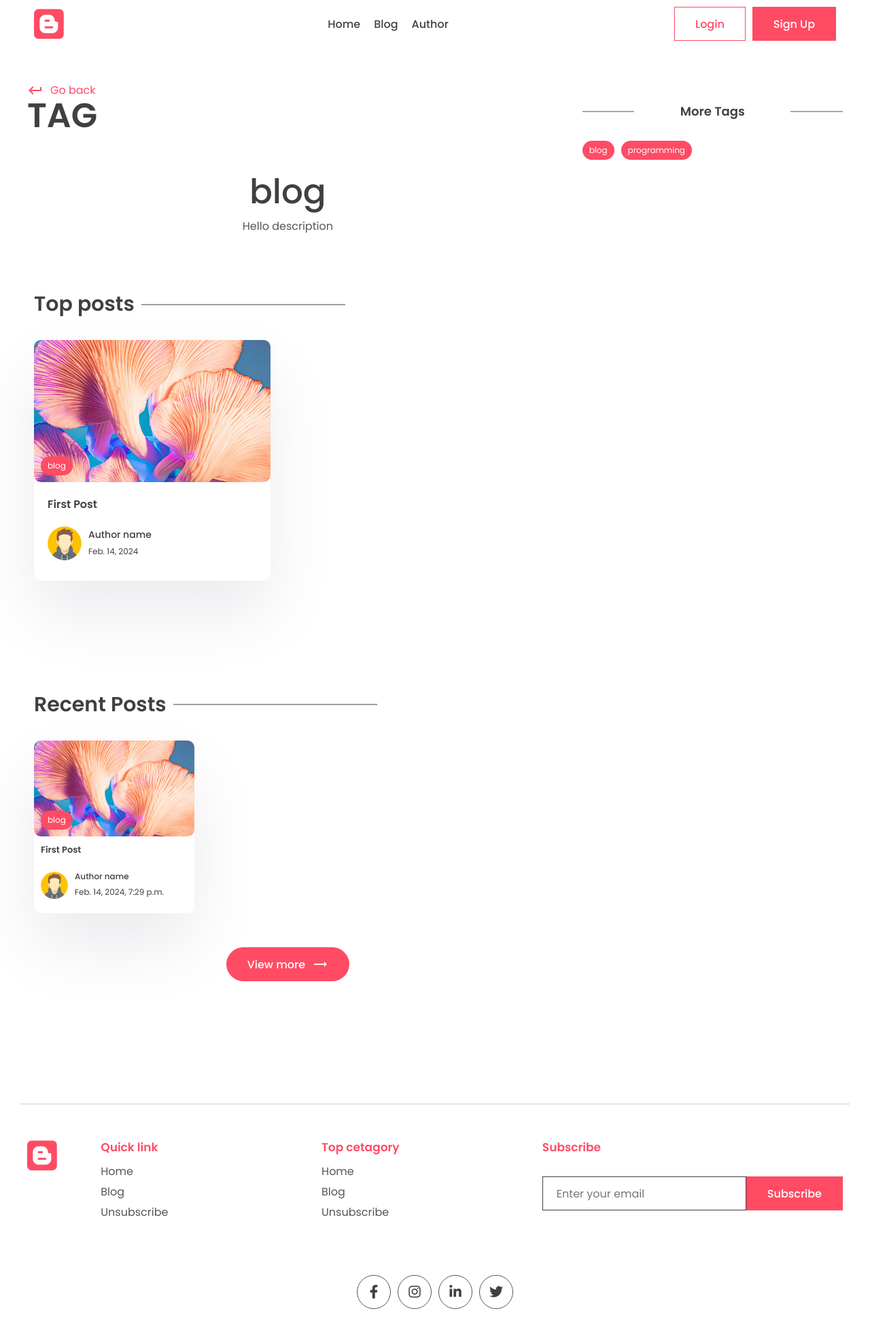
After one commit to sevvalozgerr/DjangoBlogApp, a Django app: page /tag/blog in a window 1280 px wide. The commit adds this page. Shown: the whole page at 68% size. Run offline with Django 5.2, Linux system fonts and the light colour scheme; data comes from the database, SQL or seed files in the repository; both versions use the stored data as it was after the commit; some libraries are stand-ins or nearby versions.

Commit message:
Builded tags page

```diff
--- a/BlogApp/app/templates/app/post.html
+++ b/BlogApp/app/templates/app/post.html
@@ -56,7 +56,7 @@
                     </p>
                     <div class="blog-tags">
                     {% for tag in post.tags.all %}
-                      <div class="tag">{{tag.name}}</div>
+                      <a href = {% url 'tag_page' tag.slug%} class="tag">{{tag.name}}</a>
                     {% endfor %}
                     </div>
                     <div class="social-share">
--- /dev/null
+++ b/BlogApp/app/templates/app/tag.html
@@ -0,0 +1,118 @@
+{% extends "base.html" %}
+{% block title %}Blog | {{tag.name}} {% endblock title %}
+{% block content %}
+      <div class="container">
+        <div class="layout">
+          <!-- left layout -->
+          <div class="left">
+            <div class="page-top">
+              <div class="top flex">
+                <div class="page-name">
+                  <a href="#" class="learn">
+                    <span class="material-icons"> keyboard_return </span> Go
+                    back
+                  </a>
+                  <h1>Tag</h1>
+                </div>
+              </div>
+            </div>
+
+            <center>
+              <div class="typo">
+                <h1 class="title">{{tag.name}}</h1>
+                <p>
+                  {{tag.description}}
+                </p>
+              </div>
+            </center>
+            <section class="sp">
+              <div class="container">
+                <h1 class="sec-title">Top posts</h1>
+                <div class="grid-2 blog">
+                    {% for post in top_posts %}
+                  <!-- card -->
+                  <a href="{% url 'post_page' post.slug %}">
+                    <div class="card">
+                      <div class="post-img">
+                        <img src="{{post.image.url}}" alt="" />
+                        <div class="tag">{{post.tags.all.0.name}}</div>
+                      </div>
+                      <div class="card-content">
+                        <h3>
+                          {{post.title}}
+                        </h3>
+                        <div class="author">
+                          <div class="profile-pic">
+                            <img src="../images/author.svg" alt="" />
+                          </div>
+                          <div class="details">
+                            <p>Author name</p>
+                            <small>{{post.last_updated | date}}</small>
+                          </div>
+                        </div>
+                      </div>
+                    </div>
+                  </a>
+                  <!-- card end-->
+                  {% endfor  %}
+                </div>
+              </div>
+            </section>
+            <section class="sp">
+              <div class="container">
+                <h1 class="sec-title">Recent Posts</h1>
+                <div class="grid-3 blog-grid">
+                    {% for post in recent_posts %}
+                  <!-- card -->
+                  <a href="{% url 'post_page' post.slug %}">
+                    <div class="card">
+                      <div class="post-img">
+                        <img src="{{post.image.url}}" alt="" />
+                        <div class="tag">{{post.tags.all.0.name}}</div>
+                      </div>
+                      <div class="card-content">
+                        <h3>
+                          {{post.title}}
+                        </h3>
+                        <div class="author">
+                          <div class="profile-pic">
+                            <img src="../images/author.svg" alt="" />
+                          </div>
+                          <div class="details">
+                            <p>Author name</p>
+                            <small>{{post.last_updated}}</small>
+                          </div>
+                        </div>
+                      </div>
+                    </div>
+                  </a>
+                  <!-- card end-->
+                  {% endfor %}
+                </div>
+                <center>
+                  <button class="btn btn-primary rounded view">
+                    View more
+                    <span class="material-icons"> trending_flat </span>
+                  </button>
+                </center>
+              </div>
+            </section>
+          </div>
+          <!-- left layout end -->
+
+          <!-- right layout -->
+          <div class="right">
+            <div class="block">
+              <h2 class="title2">More Tags</h2>
+              <div class="blog-tags">
+                {% for tag in tags %}
+                <a href = "{% url 'tag_page' tag.slug %}" class="tag">{{tag.name}}</a>
+                {% endfor %}
+              </div>
+            </div>
+          </div>
+          <!-- right layout end -->
+        </div>
+      </div>
+
+      {% endblock content %}
--- a/BlogApp/app/urls.py
+++ b/BlogApp/app/urls.py
@@ -4,5 +4,6 @@ from . import views
 
 urlpatterns = [
     path("", views.index, name="index"),
-    path('post/<slug:slug>', views.post_page, name='post_page')
+    path('post/<slug:slug>', views.post_page, name='post_page'),
+    path('tag/<slug:slug>', views.tag_page, name='tag_page')
 ]
--- a/BlogApp/app/views.py
+++ b/BlogApp/app/views.py
@@ -2,7 +2,7 @@ from django.shortcuts import render
 from app.forms import CommentForm, SubscribeForm
 from django.http import HttpResponseRedirect
 from django.urls import reverse
-from app.models import Comments, Post
+from app.models import Comments, Post, Tag
 
 # Create your views here.
 def index(request):
@@ -65,3 +65,14 @@ def post_page(request, slug):
     post.save()
     context = {'post':post,'form': form, 'comments':comments}
     return render(request, 'app/post.html', context)
+
+
+def tag_page(request, slug):
+    tag= Tag.objects.get(slug=slug)
+    top_posts = Post.objects.filter(tags__in = [tag.id]).order_by('-view_count')[0:2]
+    recent_posts = Post.objects.filter(tags__in = [tag.id]).order_by('-last_updated')[0:2]
+
+    tags= Tag.objects.all()
+
+    context = {'tag':tag, 'top_posts':top_posts, 'recent_posts': recent_posts, 'tags':tags}
+    return render(request, 'app/tag.html', context)
```
Also changed, not shown: BlogApp/db.sqlite3.
